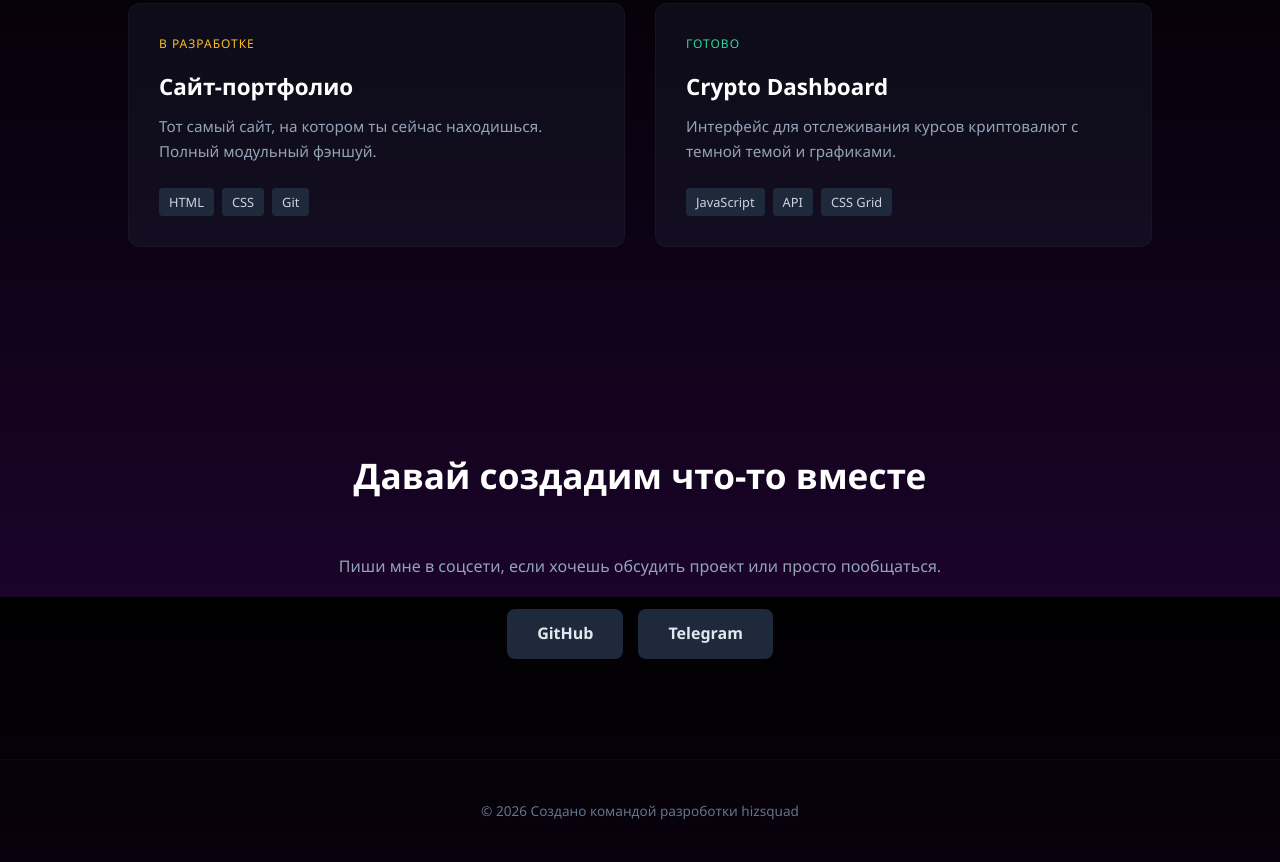
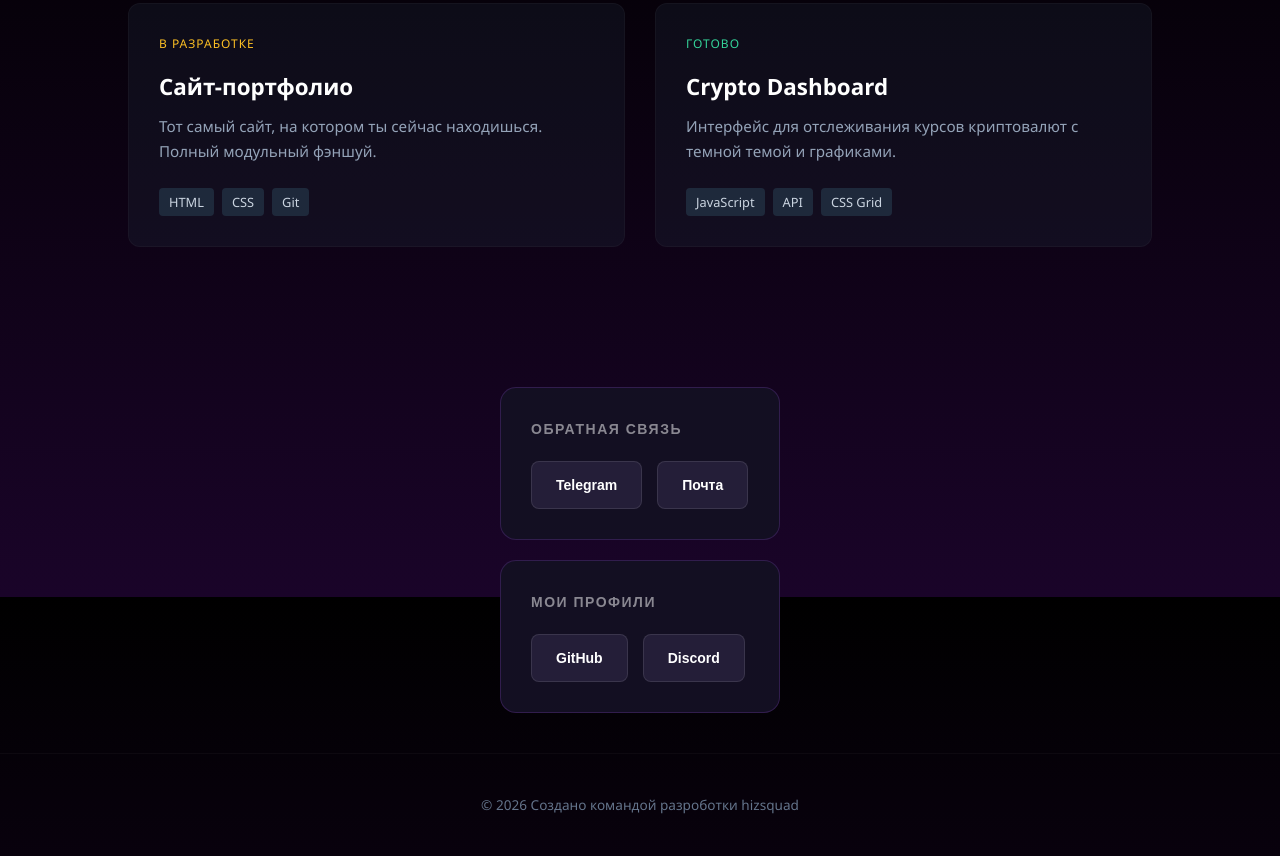
Before and after one commit to hiz-squad-hs/hiz-squad-hs.github.io, a website built with Vite: page index.html in a window 1280 px wide. Shown: the part 1003-1865 px from the top of the page. Built offline with nearby package versions, Linux system fonts and the light colour scheme; files whose address does not match are found by name.

Commit message:
переработал кнопки обратной связи

```diff
--- a/blocks/contacts.html
+++ /dev/null
@@ -1,13 +0,0 @@
-<!-- БЛОК КОНТАКТОВ + ФУТЕР -->
-<section class="contacts-section" id="contacts">
-    <h2 class="section-title">Давай создадим что-то вместе</h2>
-    <p class="contacts-text">Пиши мне в соцсети, если хочешь обсудить проект или просто пообщаться.</p>
-    <div class="contacts-links">
-        <a href="https://github.com" target="_blank" class="contact-btn">GitHub</a>
-        <a href="https://t.me" target="_blank" class="contact-btn telegram">Telegram</a>
-    </div>
-</section>
-
-<footer class="footer">
-    <p>© 2026 Создано командой разроботки hizsquad</p>
-</footer>
--- /dev/null
+++ b/blocks/feedback.html
@@ -0,0 +1,29 @@
+<div class="contacts-grid">
+
+    <!-- Карточка 1: Обратная связь -->
+    <div class="contacts-group">
+        <h3>Обратная связь</h3>
+        <div class="feedback-links">
+            <a href="404.html" class="telegram" target="_blank">Telegram</a>
+
+            <!-- ДОБАВИЛИ ПОЧТУ (Она встанет рядом с Телегой) -->
+            <a href="mailto:твой_email@example.com" class="email">Почта</a>
+        </div>
+    </div>
+
+    <!-- Карточка 2: Профили -->
+    <div class="contacts-group">
+        <h3>Мои профили</h3>
+        <div class="feedback-links">
+            <a href="404.html" target="_blank">GitHub</a>
+
+            <!-- ДОБАВИЛИ ДИСКОРД (Он встанет рядом с Гитхабом) -->
+            <a href="404.html" class="discord" target="_blank">Discord</a>
+        </div>
+    </div>
+
+</div>
+
+<footer class="footer">
+    <p>© 2026 Создано командой разроботки hizsquad</p>
+</footer>
--- a/css/contacts.css
+++ /dev/null
@@ -1,38 +0,0 @@
-.contacts-section {
-    padding: 100px 10%;
-    text-align: center;
-}
-.contacts-text {
-    color: #94a3b8;
-    margin-bottom: 30px;
-}
-.contacts-links {
-    display: flex;
-    justify-content: center;
-    gap: 15px;
-}
-.contact-btn {
-    padding: 12px 30px;
-    background-color: #1e293b;
-    color: #e2e8f0;
-    text-decoration: none;
-    border-radius: 8px;
-    font-weight: 600;
-    transition: all 0.3s ease;
-}
-.contact-btn:hover {
-    background-color: #cbd5e1;
-    color: #0b0f19;
-}
-.contact-btn.telegram:hover {
-    background-color: #22d3ee;
-    color: #0b0f19;
-    box-shadow: 0 0 20px rgba(34, 211, 238, 0.4);
-}
-.footer {
-    padding: 40px 10%;
-    text-align: center;
-    border-top: 1px solid rgba(255, 255, 255, 0.03);
-    color: #64748b;
-    font-size: 0.85rem;
-}
--- /dev/null
+++ b/css/feedback.css
@@ -0,0 +1,73 @@
+/* Главный контейнер для карточек */
+.contacts-grid {
+    display: flex !important;
+    flex-direction: column !important; /* Включает режим столбца */
+    align-items: center !important;    /* Центрирует карточки по ширине */
+    gap: 20px !important;              /* Расстояние между карточками по вертикали */
+    margin-top: 40px !important;
+    margin-bottom: 40px !important;
+    width: 100% !important;
+}
+
+
+/* Сами карточки (делаем их как карточки проектов) */
+.contacts-group {
+    background: #130f22 !important; /* Темный фон карточки */
+    padding: 30px !important;
+    border-radius: 16px !important;
+    border: 1px solid rgba(168, 85, 247, 0.2) !important; /* Фиолетовая рамка */
+    min-width: 280px !important;
+    flex: 1 !important;
+    max-width: 400px !important;
+    box-sizing: border-box !important;
+    text-align: left !important; /* Текст внутри карточки прижат влево */
+}
+
+/* Заголовки внутри карточек */
+.contacts-group h3 {
+    font-size: 14px !important;
+    color: rgba(255, 255, 255, 0.5) !important;
+    margin-top: 0 !important;
+    margin-bottom: 20px !important;
+    text-transform: uppercase !important;
+    letter-spacing: 1.5px !important;
+    font-family: sans-serif !important;
+}
+
+/* Контейнер, который держит кнопки строго в один ряд внутри карточки */
+.feedback-links {
+    display: flex !important;
+    gap: 15px !important;
+    justify-content: flex-start !important; /* Кнопки прижаты к левому краю */
+    flex-wrap: wrap !important;
+}
+
+/* Общие стили для ВСЕХ кнопок в блоке */
+.feedback-links a {
+    display: inline-block !important;
+    padding: 12px 24px !important;
+    background-color: #241e38 !important; /* Стандартный темный фон */
+    color: #ffffff !important;
+    text-decoration: none !important;
+    font-weight: 600 !important;
+    border-radius: 8px !important;
+    transition: all 0.3s ease !important;
+    border: 1px solid rgba(255, 255, 255, 0.1) !important;
+    font-family: sans-serif !important;
+    font-size: 14px !important;
+}
+
+/* Эффект при наведении на обычные кнопки (Почта, GitHub, Discord) */
+.feedback-links a:hover {
+    background-color: #2e2647 !important;
+    transform: translateY(-2px) !important;
+    border-color: rgba(255, 255, 255, 0.2) !important;
+}
+
+.footer {
+    padding: 40px 10%;
+    text-align: center;
+    border-top: 1px solid rgba(255, 255, 255, 0.03);
+    color: #64748b;
+    font-size: 0.85rem;
+}
--- a/css/style.css
+++ b/css/style.css
@@ -3,4 +3,4 @@
 @import 'header.css';
 @import 'hero.css';
 @import 'projects.css';
-@import 'contacts.css';
+@import 'feedback.css';
--- a/index.html
+++ b/index.html
@@ -28,6 +28,7 @@
         <div id="block-hero"></div>
         <div id="block-projects"></div>
         <div id="block-contacts"></div>
+        <div id="block-feedback"></div>
     </div>
 
 
@@ -50,7 +51,7 @@
             loadBlock("block-hero", "blocks/hero.html");
             loadBlock("block-projects", "blocks/projects.html");
             loadBlock("block-contacts", "blocks/contacts.html");
-        }
+        }   loadBlock("block-feedback", "blocks/feedback.html");
     </script>
 
 </body>
```
